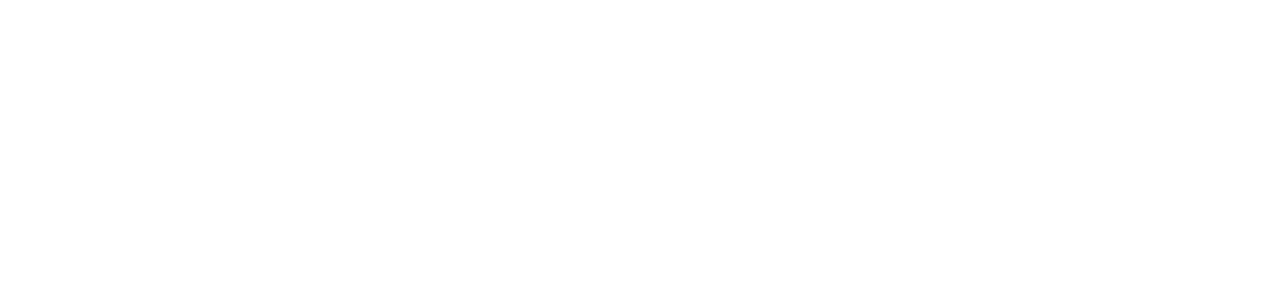
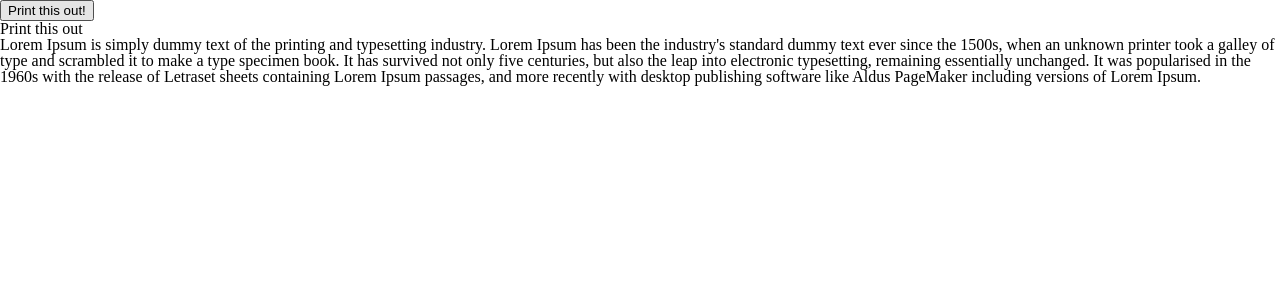
Before and after one commit to Cho-yool/Sobolaw, a React (Vite) app in the folder FRONTEND/: page /test in a window 1280 px wide. Before the commit this address had no page. Shown: the top 300 px of the page. Built offline with nearby package versions, Linux system fonts and the light colour scheme; a web font is replaced by a local one.

Commit message:
feat: reacttoprint 설치

```diff
--- a/FRONTEND/package.json
+++ b/FRONTEND/package.json
@@ -28,6 +28,7 @@
     "react-query": "^3.39.3",
     "react-redux": "^9.1.0",
     "react-router-dom": "^6.22.2",
+    "react-to-print": "^2.15.1",
     "redux-persist": "^6.0.0"
   },
   "devDependencies": {
--- a/FRONTEND/src/App.tsx
+++ b/FRONTEND/src/App.tsx
@@ -16,6 +16,7 @@ import MyCase from "./pages/mypage/MyCase";
 import DefamatinoPage from "./pages/lawsuit/defamation";
 import FraudPage from "./pages/lawsuit/fraud";
 import InsultPage from "./pages/lawsuit/insult";
+import Print from "./pages/test";
 
 function App() {
   return (
@@ -41,6 +42,7 @@ function App() {
       <Route path="/plaint/1" element={<DefamatinoPage />} />
       <Route path="/plaint/2" element={<FraudPage />} />
       <Route path="/plaint/3" element={<InsultPage />} />
+      <Route path="/test" element={<Print />} />
       {/* 다른 Route도 추가가능~ */}
     </Routes>
   );
--- a/FRONTEND/src/api/http.ts
+++ b/FRONTEND/src/api/http.ts
@@ -1,5 +1,4 @@
 import axios from "axios";
-import { head } from "lodash";
 
 const BASEURL = "j10a604.p.ssafy.io/api/";
 // withCredentials의 디폴트는 false
@@ -42,7 +41,6 @@ function lawAxios() {
     },
     // withCredentials: credential,
   });
-
 }
 // https://j10a604.p.ssafy.io/api/recommend-service/swagger-ui.html
 // 종범 파트
@@ -57,4 +55,4 @@ function recommendAxios() {
   });
 }
 
-export { mainAxios, userAxios, lawAxios, recommendAxios};
+export { mainAxios, userAxios, lawAxios, recommendAxios };
--- /dev/null
+++ b/FRONTEND/src/pages/test.tsx
@@ -0,0 +1,36 @@
+import React, { useRef } from "react";
+import { useReactToPrint } from "react-to-print";
+
+const Print = () => {
+  const componentRef = useRef();
+
+  const handlePrint = useReactToPrint({
+    content: () => componentRef.current,
+    documentTitle: "파일 다운로드 시 저장되는 이름 작성",
+    onAfterPrint: () => alert("파일 다운로드 후 알림창 생성 가능"),
+  });
+
+  return (
+    <>
+      <div>
+        <button onClick={handlePrint}>Print this out!</button>
+      </div>
+      <div ref={componentRef}>
+        <h2>Print this out</h2>
+        <p>
+          Lorem Ipsum is simply dummy text of the printing and typesetting
+          industry. Lorem Ipsum has been the industry's standard dummy text ever
+          since the 1500s, when an unknown printer took a galley of type and
+          scrambled it to make a type specimen book. It has survived not only
+          five centuries, but also the leap into electronic typesetting,
+          remaining essentially unchanged. It was popularised in the 1960s with
+          the release of Letraset sheets containing Lorem Ipsum passages, and
+          more recently with desktop publishing software like Aldus PageMaker
+          including versions of Lorem Ipsum.
+        </p>
+      </div>
+    </>
+  );
+};
+
+export default Print;
```
Also changed, not shown: 1 other file (tests, documents, lock files or other folders).
